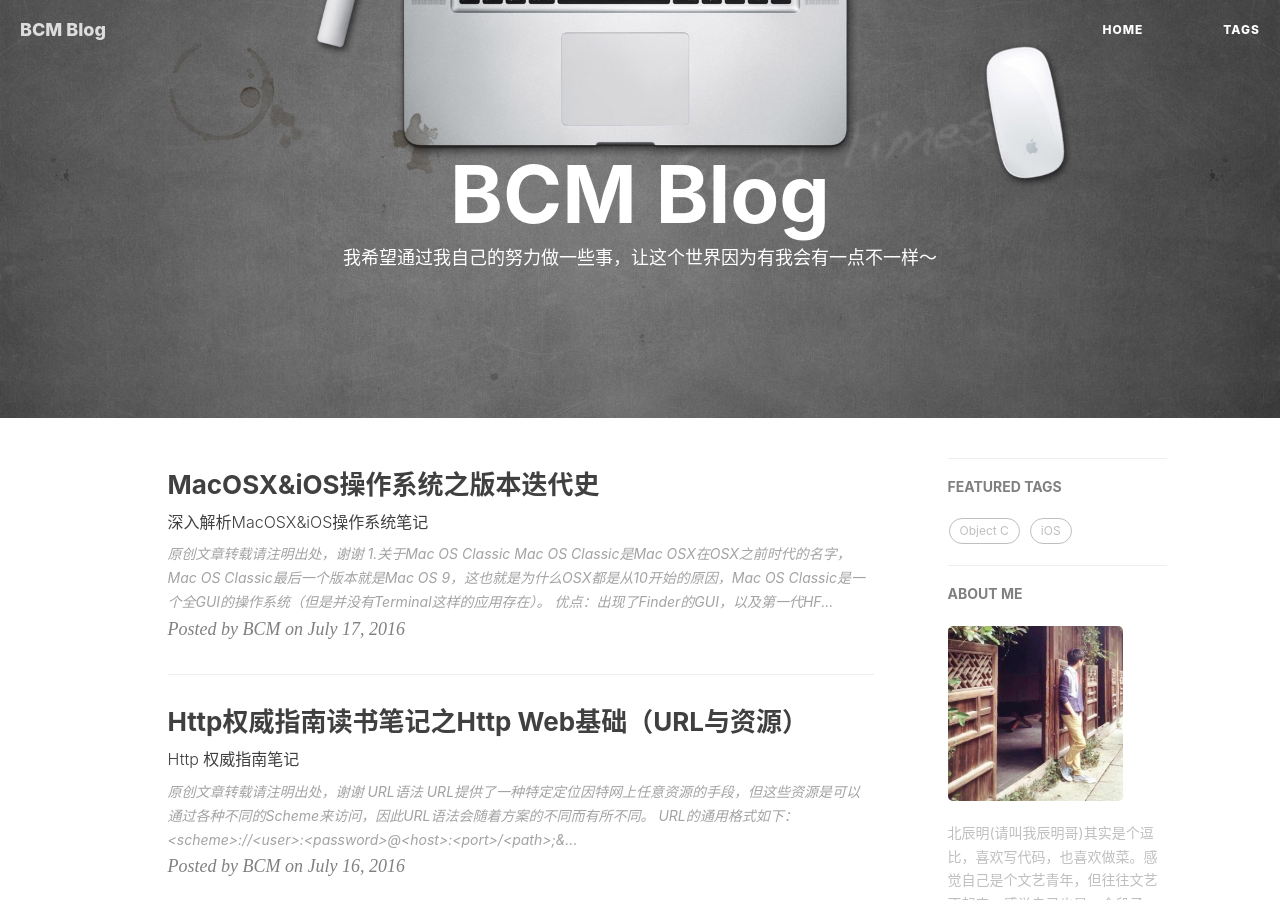
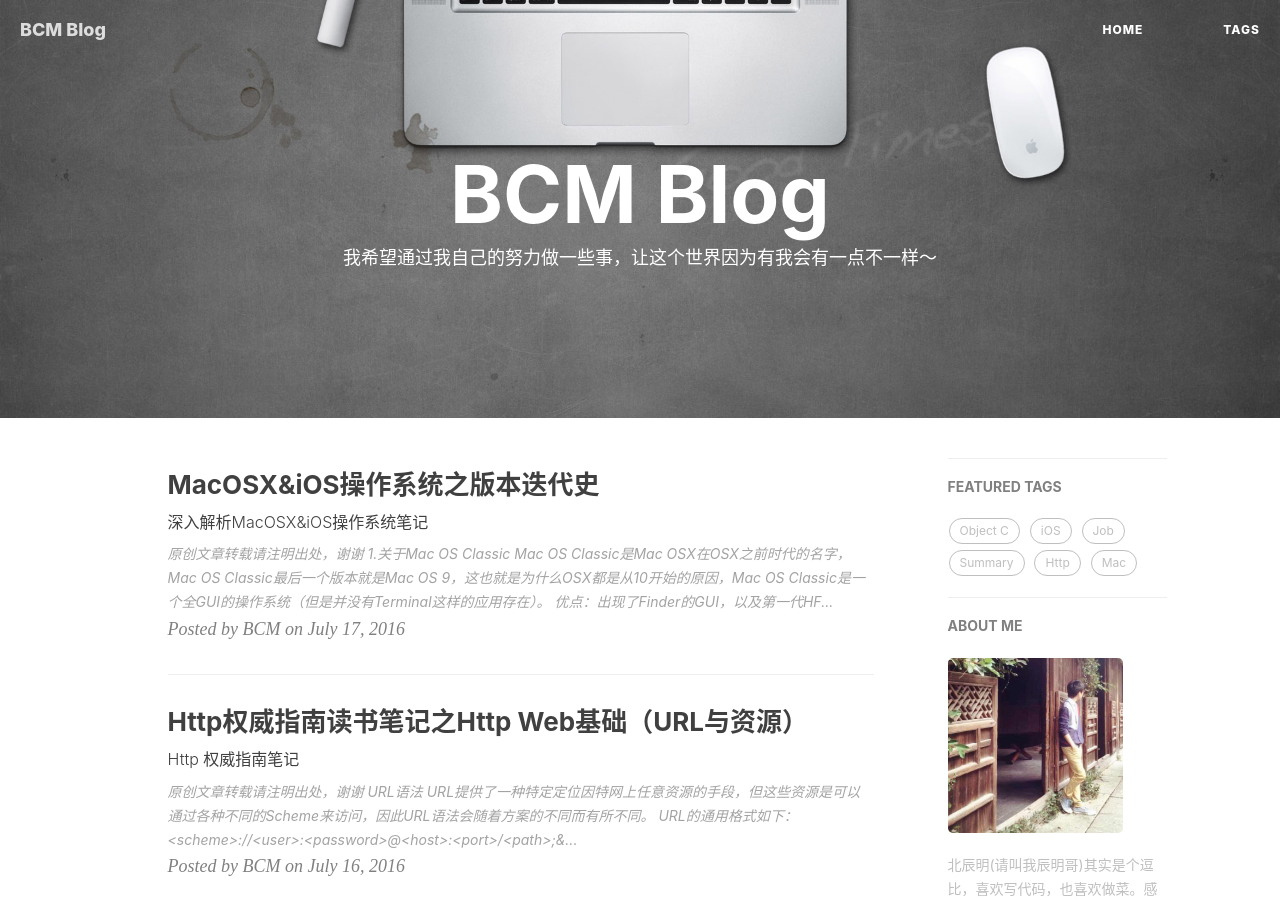
Before and after one commit to beichenming/beichenming.github.io, a Jekyll site: the page built from index.html, in a window 1280 px wide and 900 px high. Built offline with Jekyll 4.4.1, drawn with Linux system fonts in a browser that asks for light colours; nearby versions of some CDN libraries; the list of posts is cut into pages by our own code; comment, search, counter and statistics services are not loaded.

Commit message:
update file

```diff
--- a/_layouts/page.html
+++ b/_layouts/page.html
@@ -88,11 +88,9 @@
                     <h5><a href="{{'/tags/' | prepend: site.baseurl }}">FEATURED TAGS</a></h5>
                     <div class="tags">
                         {% for tag in site.tags %}
-                            {% if tag[1].size > {{site.featured-condition-size}} %}
                                 <a href="{{ site.baseurl }}/tags/#{{ tag[0] }}" title="{{ tag[0] }}" rel="{{ tag[1].size }}">
                                     {{ tag[0] }}
                                 </a>
-                            {% endif %}
                         {% endfor %}
                     </div>
                 </section>
```
